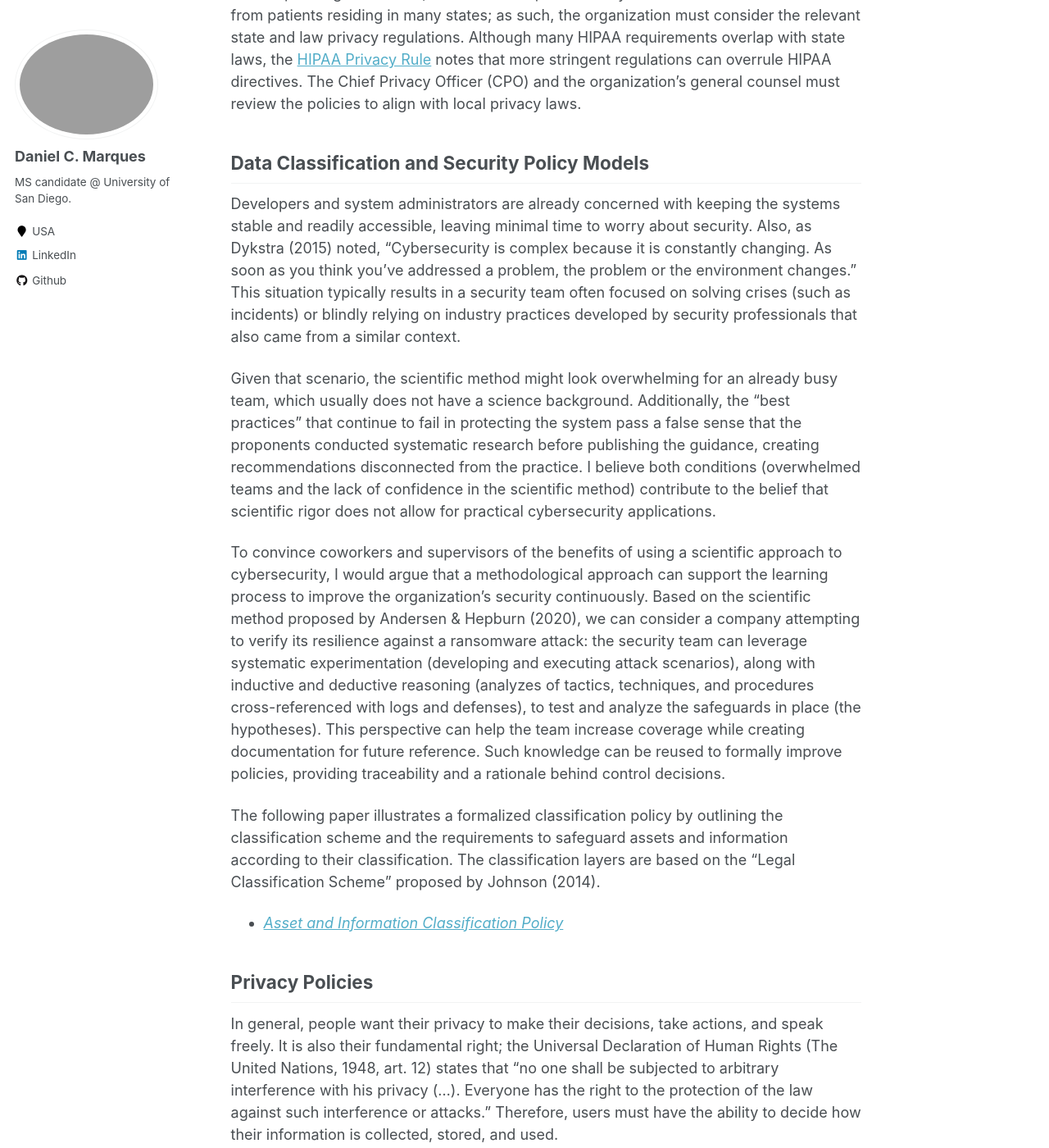
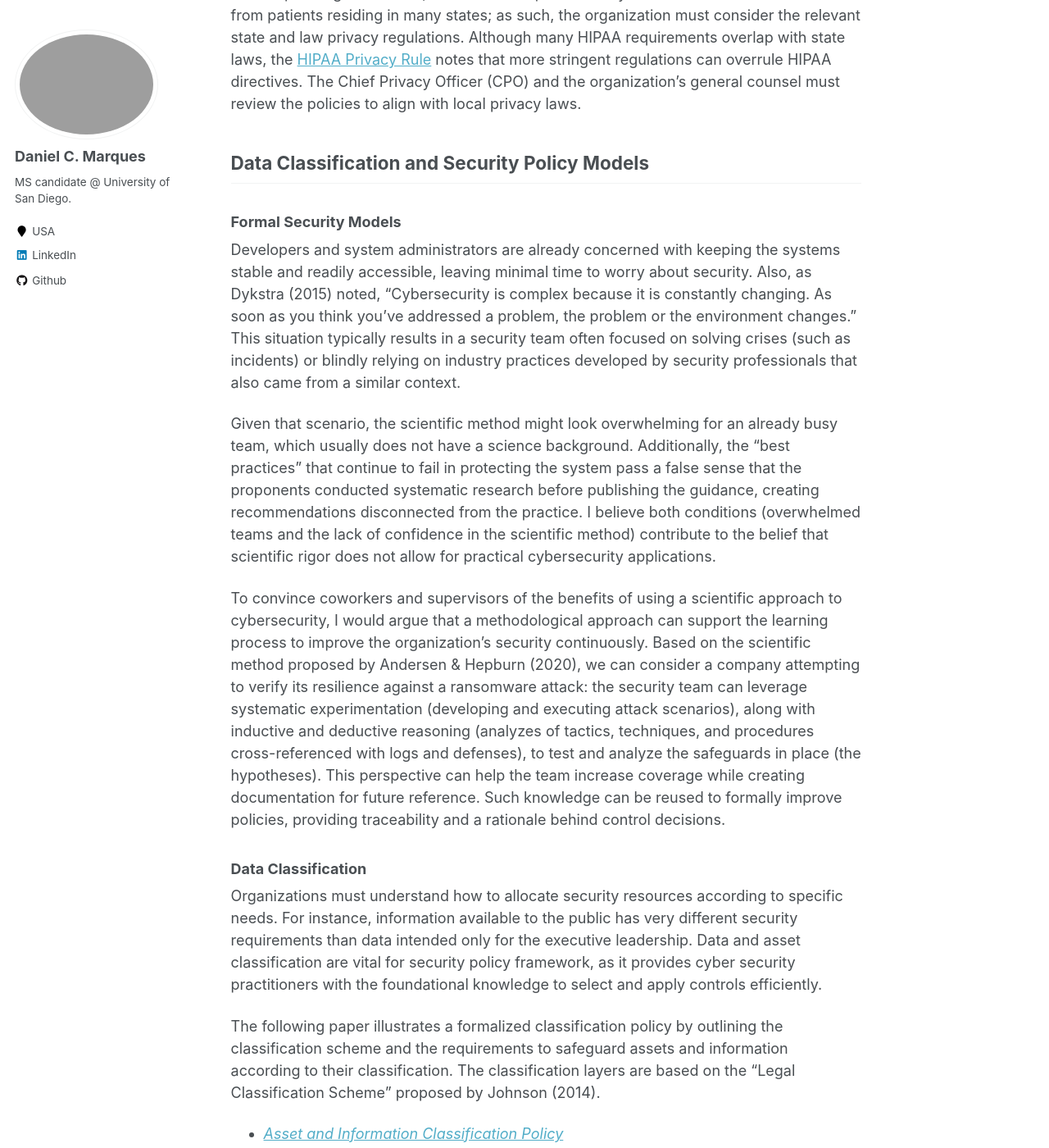
Before and after one commit to danielcmarques/danielcmarques.github.io, a Jekyll site: the page built from _portfolio/csol540.md, in a window 1280 px wide and 1400 px high, scrolled down 2024 px. Shown: the whole window at 82% size. Built offline with Jekyll 4.4.1, drawn with Linux system fonts in a browser that asks for light colours; some of the changed text lies outside the part shown.

Commit message:
Update csol540.md
Added sections to Data Classification and Security Policy Models

```diff
--- a/_portfolio/csol540.md
+++ b/_portfolio/csol540.md
@@ -25,11 +25,15 @@ In the healthcare industry, protecting the patient’s privacy should be one of
 When operating nationwide, the healthcare provider may collect and store information from patients residing in many states; as such, the organization must consider the relevant state and law privacy regulations. Although many HIPAA requirements overlap with state laws, the [HIPAA Privacy Rule](https://www.hhs.gov/hipaa/for-professionals/privacy/laws-regulations/index.html) notes that more stringent regulations can overrule HIPAA directives. The Chief Privacy Officer (CPO) and the organization’s general counsel must review the policies to align with local privacy laws.
 
 ## Data Classification and Security Policy Models
+### Formal Security Models
 Developers and system administrators are already concerned with keeping the systems stable and readily accessible, leaving minimal time to worry about security. Also, as Dykstra (2015) noted, “Cybersecurity is complex because it is constantly changing. As soon as you think you’ve addressed a problem, the problem or the environment changes.” This situation typically results in a security team often focused on solving crises (such as incidents) or blindly relying on industry practices developed by security professionals that also came from a similar context.
 
 Given that scenario, the scientific method might look overwhelming for an already busy team, which usually does not have a science background. Additionally, the “best practices” that continue to fail in protecting the system pass a false sense that the proponents conducted systematic research before publishing the guidance, creating recommendations disconnected from the practice. I believe both conditions (overwhelmed teams and the lack of confidence in the scientific method) contribute to the belief that scientific rigor does not allow for practical cybersecurity applications.
 
 To convince coworkers and supervisors of the benefits of using a scientific approach to cybersecurity, I would argue that a methodological approach can support the learning process to improve the organization’s security continuously. Based on the scientific method proposed by Andersen & Hepburn (2020), we can consider a company attempting to verify its resilience against a ransomware attack: the security team can leverage systematic experimentation (developing and executing attack scenarios), along with inductive and deductive reasoning (analyzes of tactics, techniques, and procedures cross-referenced with logs and defenses), to test and analyze the safeguards in place (the hypotheses). This perspective can help the team increase coverage while creating documentation for future reference. Such knowledge can be reused to formally improve policies, providing traceability and a rationale behind control decisions.
+
+### Data Classification
+Organizations must understand how to allocate security resources according to specific needs. For instance, information available to the public has very different security requirements than data intended only for the executive leadership. Data and asset classification are vital for security policy framework, as it provides cyber security practitioners with the foundational knowledge to select and apply controls efficiently.
 
 The following paper illustrates a formalized classification policy by outlining the classification scheme and the requirements to safeguard assets and information according to their classification. The classification layers are based on the “Legal Classification Scheme” proposed by Johnson (2014).
 
```
Also changed, not shown: other parts of _portfolio/csol540.md (+1 -1 lines).
